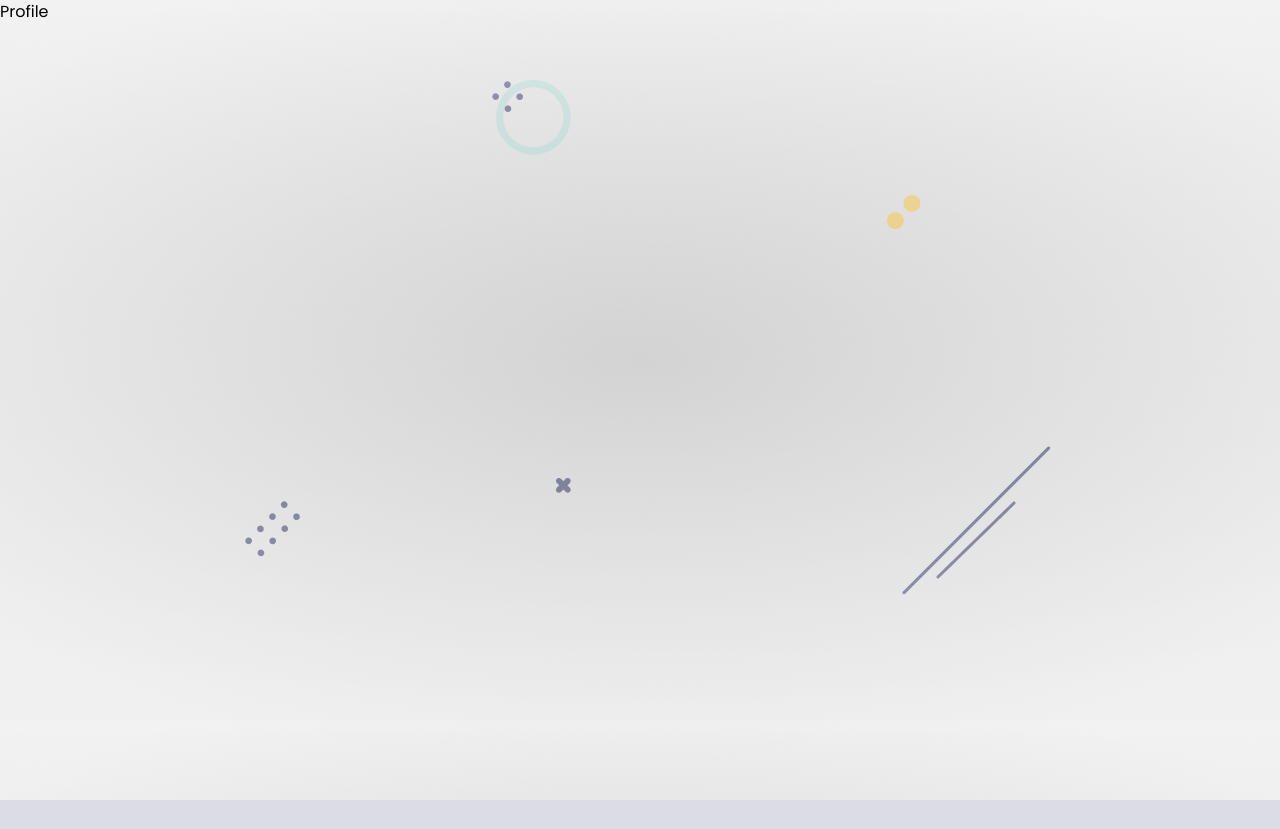
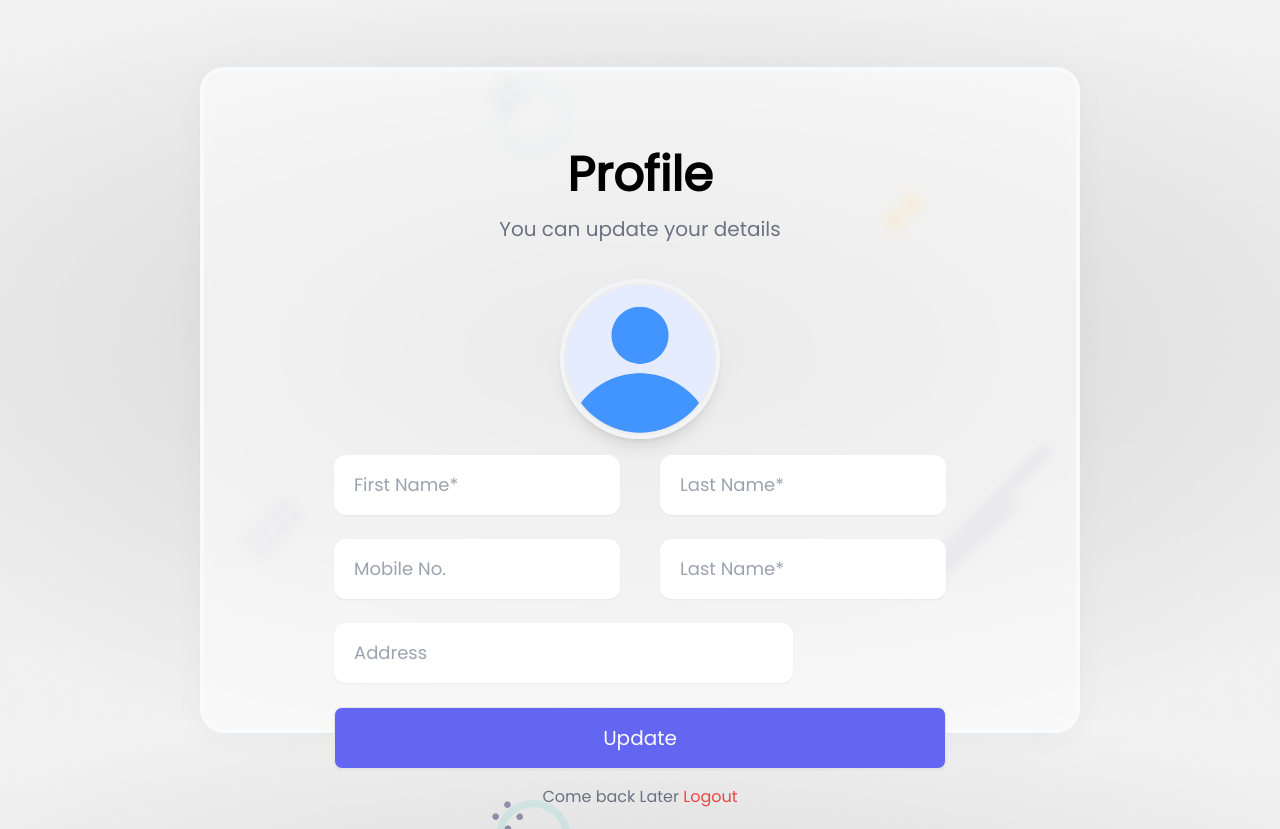
Before and after one commit to George-Kibe/login_mern, a React (Create React App) app in the folder client/: page /profile in a window 1280 px wide. Before the commit the page ends 800 px from the top, so only its background shows below. Built offline with nearby package versions, Linux system fonts and the light colour scheme.

Commit message:
profile and register:completion of frontend

```diff
--- /dev/null
+++ b/client/src/helpers/convert.js
@@ -0,0 +1,15 @@
+/** image onto base64 */
+export default function convertToBase64(file){
+    return new Promise((resolve, reject) => {
+        const fileReader = new FileReader();
+        fileReader.readAsDataURL(file);
+
+        fileReader.onload = () => {
+            resolve(fileReader.result)
+        }
+
+        fileReader.onerror = (error) => {
+            reject(error)
+        }
+    })
+}
--- a/client/src/helpers/validate.js
+++ b/client/src/helpers/validate.js
@@ -22,6 +22,23 @@ export async function resetPasswordValidation(values){
 
     return errors;
 }
+
+/** validate register form */
+export async function registerValidation(values){
+    const errors = usernameVerify({}, values);
+    passwordVerify(errors, values);
+    emailVerify(errors, values);
+
+    return errors;
+}
+
+/** validate profile page */
+export async function profileValidation(values){
+    const errors = emailVerify({}, values);
+    return errors;
+}
+
+
 
 //validate username
 const usernameVerify = (error={}, values) => {
@@ -53,3 +70,16 @@ const passwordVerify = (errors = {}, values)=> {
 
     return errors;
 }
+
+/** validate email */
+function emailVerify(error ={}, values){
+    if(!values.email){
+        error.email = toast.error("Email Required!");
+    }else if(values.email.includes(" ")){
+        error.email = toast.error("Wrong Email!")
+    }else if(!/^[A-Z0-9._%+-]+@[A-Z0-9.-]+\.[A-Z]{2,4}$/i.test(values.email)){
+        error.email = toast.error("Invalid Email address!")
+    }
+
+    return error;
+}
--- a/client/src/pages/Profile.js
+++ b/client/src/pages/Profile.js
@@ -1,9 +1,78 @@
-import React from 'react'
+import React, {useState} from 'react'
+import { Link } from 'react-router-dom'
+import Avatar from "../assets/profile.png"
+import {Toaster} from "react-hot-toast"
+import {useFormik} from "formik"
+import { profileValidation } from '../helpers/validate'
+import convertToBase64 from '../helpers/convert'
+
+import styles from "../styles/Login.module.css";
+import extend from "../styles/Profile.module.css";
 
 const Profile = () => {
+  const [file, setFile] = useState()
+  const formik = useFormik({
+    initialValues:{
+      firstName:"",
+      lastName:"",
+      address:"",
+      email:"",
+      mobileNo:""
+    },
+    validate: profileValidation,
+    validateOnBlur: false,
+    validateOnChange:false,
+    onSubmit: async values =>{
+        values = await Object.assign(values, {profile:file || " "})
+        console.log(values)
+    }
+  })
+  //formik doent support file upload, handles files this way
+  const onUpload = async (e) =>{
+    const base64 = await convertToBase64(e.target.files[0])
+    setFile(base64)
+  }
   return (
-    <div>Profile</div>
+    <div className='container mx-auto'>
+        <Toaster position="top-center" reverseOrder={false}></Toaster>
+        <div className='flex justify-center items-center h-screen'>
+            <div className={`${styles.glass} ${extend.glass}`} style={{width:"45%"}}>
+                <div className='title flex flex-col items-center'>
+                    <h4 className='text-5xl font-bold'>Profile</h4>
+                    <span className='py-4 text-xl w-2/3 text-center text-gray-500'>
+                      You can update your details
+                    </span>
+                </div>
+                <form className='py-1' onSubmit={formik.handleSubmit}>
+                    <div className='profile flex justify-center py-4'>
+                        <label htmlFor='profile'>
+                          <img src={file || Avatar} className={`${styles.profile_img} ${extend.profile_img}`} alt='avatar' />
+                        </label>
+                        <input onChange={onUpload} type="file" id="profile" name="profile" />
+                    </div>
+                    <div className='textbox flex flex-col items-center gap-6'>
+                        <div className='name flex w-3/4 gap-10'>
+                          <input {...formik.getFieldProps("firstName")} className={styles.textbox} type="text" placeholder='First Name*'/>
+                          <input {...formik.getFieldProps("lastName")} className={styles.textbox} type="text" placeholder='Last Name*'/>
+                        </div>
+                        <div className='name flex w-3/4 gap-10'>
+                          <input {...formik.getFieldProps("mobileNo")} className={styles.textbox} type="" placeholder='Mobile No.'/>
+                          <input {...formik.getFieldProps("email")} className={styles.textbox} type="email" placeholder='Last Name*'/>
+                        </div>
+                        <div className='name flex w-3/4 gap-10'>
+                          <input {...formik.getFieldProps("address")} className={styles.textbox} type="" placeholder='Address'/>
+                        </div>
+
+                        <button className={styles.btn} type='submit'>Update</button>
+                    </div>
+                    <div className='text-center py-4'>
+                        <span className='text-gray-500'>Come back Later <button className='text-red-500'>Logout</button></span>
+                    </div>
+                </form>
+            </div>
+        </div>
+    </div>
   )
 }
 
-export default Profile
+export default Profile;
--- a/client/src/pages/Register.js
+++ b/client/src/pages/Register.js
@@ -1,9 +1,66 @@
-import React from 'react'
+import React, {useState} from 'react'
+import { Link } from 'react-router-dom'
+import Avatar from "../assets/profile.png"
+import {Toaster} from "react-hot-toast"
+import {useFormik} from "formik"
+import { registerValidation } from '../helpers/validate'
+import convertToBase64 from '../helpers/convert'
+
+import styles from "../styles/Login.module.css";
 
 const Register = () => {
+  const [file, setFile] = useState()
+  const formik = useFormik({
+    initialValues:{
+      email:"",
+      username:"",
+      password:""
+    },
+    validate:registerValidation,
+    validateOnBlur: false,
+    validateOnChange:false,
+    onSubmit: async values =>{
+        values = await Object.assign(values, {profile:file || " "})
+        console.log(values)
+    }
+  })
+  //formik doent support file upload, handles files this way
+  const onUpload = async (e) =>{
+    const base64 = await convertToBase64(e.target.files[0])
+    setFile(base64)
+  }
   return (
-    <div>Register</div>
+    <div className='container mx-auto'>
+        <Toaster position="top-center" reverseOrder={false}></Toaster>
+        <div className='flex justify-center items-center h-screen'>
+            <div className={styles.glass} style={{width:"45%"}}>
+                <div className='title flex flex-col items-center'>
+                    <h4 className='text-5xl font-bold'>Register</h4>
+                    <span className='py-4 text-xl w-2/3 text-center text-gray-500'>
+                      Happy to join us!
+                    </span>
+                </div>
+                <form className='py-1' onSubmit={formik.handleSubmit}>
+                    <div className='profile flex justify-center py-4'>
+                        <label htmlFor='profile'>
+                          <img src={file || Avatar} className={styles.profile_img} alt='avatar' />
+                        </label>
+                        <input onChange={onUpload} type="file" id="profile" name="profile" />
+                    </div>
+                    <div className='textbox flex flex-col items-center gap-6'>
+                        <input {...formik.getFieldProps("email")} className={styles.textbox} type="email" placeholder='Email*'/>
+                        <input {...formik.getFieldProps("username")} className={styles.textbox} type="text" placeholder='Username*'/>
+                        <input {...formik.getFieldProps("password")} className={styles.textbox} type="password" placeholder='password*'/>
+                        <button className={styles.btn} type='submit'>Register</button>
+                    </div>
+                    <div className='text-center py-4'>
+                        <span className='text-gray-500'>Already Have an Account? <Link className='text-red-500' to='/'>Sign In Instead</Link></span>
+                    </div>
+                </form>
+            </div>
+        </div>
+    </div>
   )
 }
 
-export default Register
+export default Register;
--- a/client/src/styles/Login.module.css
+++ b/client/src/styles/Login.module.css
@@ -22,3 +22,7 @@
 .btn:hover{
     background-color: #ff6a6a;
 }
+
+input[type="file"]{
+    display: none;
+}
--- /dev/null
+++ b/client/src/styles/Profile.module.css
@@ -0,0 +1,11 @@
+.glass{
+    @apply h-5/6 w-5/6;
+}
+
+.profile_img{
+    @apply w-40 cursor-pointer;
+}
+
+.textbox{
+    @apply w-3/4;
+}
```
